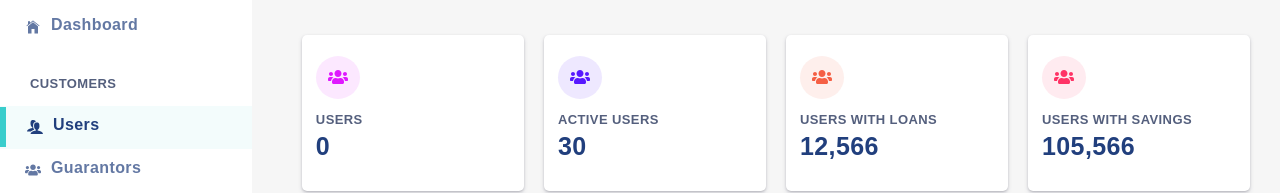
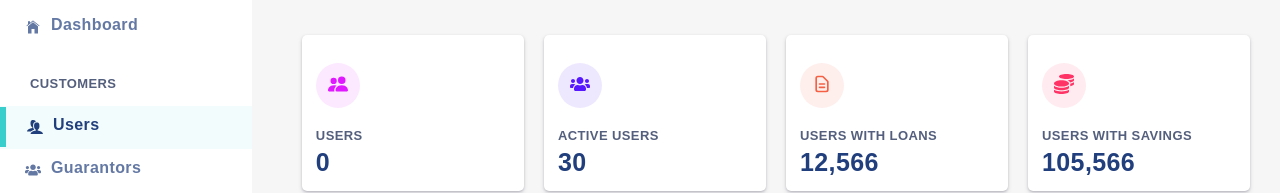
Before and after one commit to jeffxson/Lendsqr-work, a React (Create React App) app: page /dashboard in a window 1280 px wide. Shown: the part 165-358 px from the top of the page. Built offline with nearby package versions, Linux system fonts and the light colour scheme; no server answers; a web font is replaced by a local one.

Commit message:
Update dashboard.tsx

```diff
--- a/src/pages/dashboard.tsx
+++ b/src/pages/dashboard.tsx
@@ -1,9 +1,11 @@
 import React, { useEffect, useState } from "react";
 import Layout from "../components/layout/layout";
 import "../styles/dashboard.scss";
-import { FaUsers } from "react-icons/fa";
+import { FaUsers, FaCoins } from "react-icons/fa";
 import { BiFilter } from "react-icons/bi";
+import { BsPeopleFill } from "react-icons/bs";
 import { MdCancel } from "react-icons/md";
+import { HiOutlineDocumentText } from "react-icons/hi";
 import { BsThreeDotsVertical } from "react-icons/bs";
 import axios from "axios";
 import Pagination from "../components/pagenation";
@@ -73,19 +75,28 @@ const Dashboard = () => {
           numbers={users && users.length}
           color="#DF18FF"
           bg="#fce8ff"
+          icon={<BsPeopleFill />}
         />
-        <Boxes names="ACTIVE USERS" numbers="30" color="#5718FF" bg="#eee8ff" />
+        <Boxes
+          names="ACTIVE USERS"
+          numbers="30"
+          color="#5718FF"
+          bg="#eee8ff"
+          icon={<FaUsers />}
+        />
         <Boxes
           names="USERS WITH LOANS"
           numbers="12,566"
           color="#F55F44"
           bg="#feefec"
+          icon={<HiOutlineDocumentText />}
         />
         <Boxes
           names="USERS WITH SAVINGS"
           numbers="105,566"
           color="#FF3366"
           bg="#ffebf0"
+          icon={<FaCoins />}
         />
       </div>
       <div>
@@ -317,12 +328,12 @@ const Dashboard = () => {
 
 export default Dashboard;
 
-export const Boxes = ({ color, names, numbers, bg }: any) => {
+export const Boxes = ({ color, names, numbers, bg, icon }: any) => {
   return (
     <>
       <div className="box1">
-        <p style={{ color: `${color}`, background: `${bg}` }}>
-          <FaUsers size="20px" />
+        <p style={{ color: `${color}`, background: `${bg}`, fontSize: "20px" }}>
+          {icon}
         </p>
         {names}
         <h4>{numbers}</h4>
```
